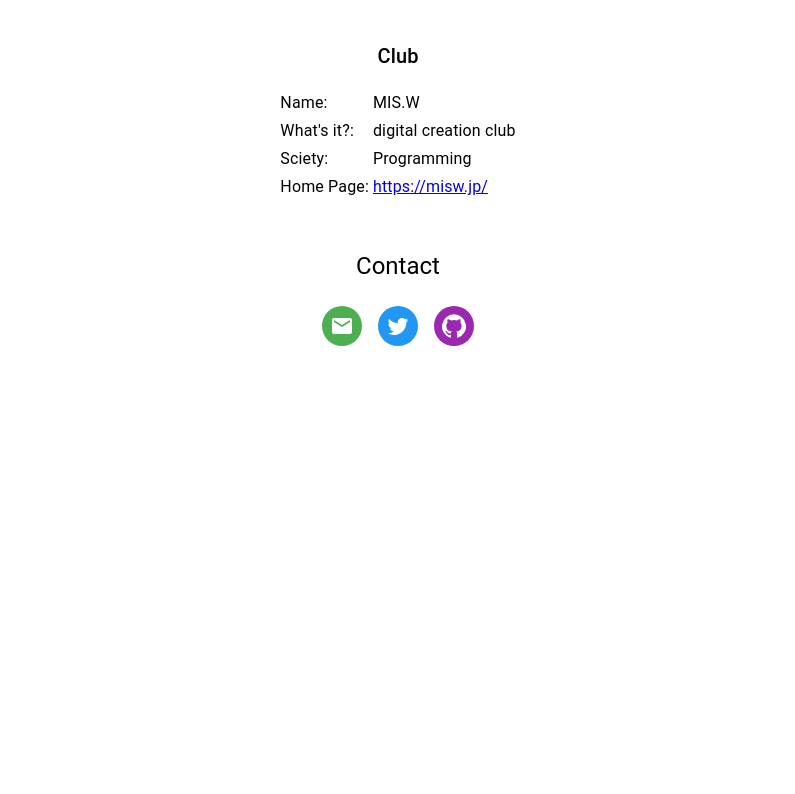
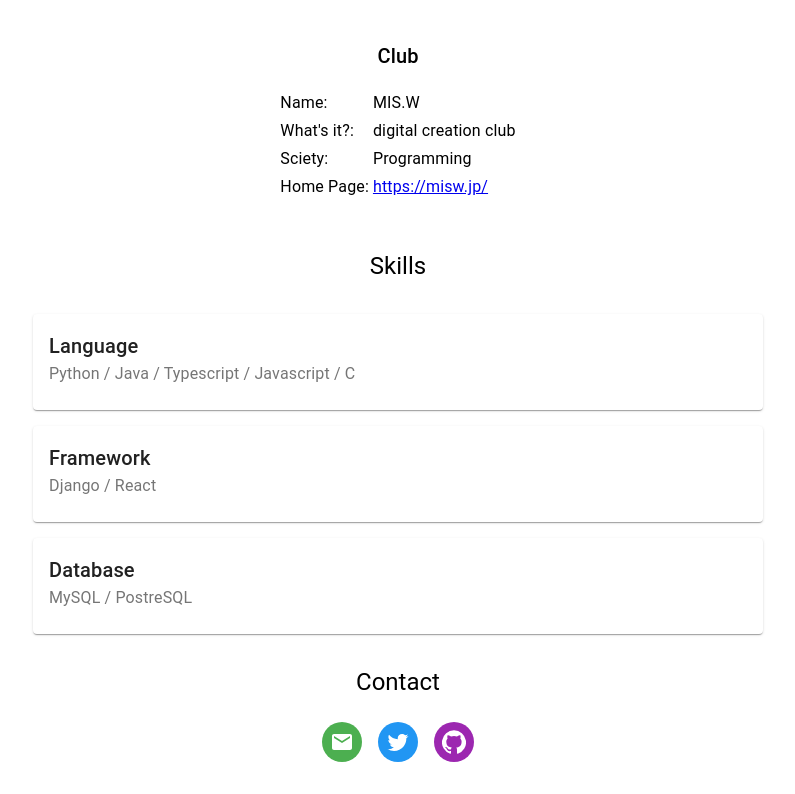
Before and after one commit to ITK13201/ITK13201.github.io, a React (Create React App) app: page / in a window 1280 px wide. Shown: the part 666-1460 px from the top of the page, without its empty margins (242-1037 px from the left). Before the commit the page ends 1044 px from the top, so only its background shows below. Built offline with nearby package versions, Linux system fonts and the light colour scheme.

Commit message:
add: Skills column

```diff
--- a/src/App.tsx
+++ b/src/App.tsx
@@ -3,6 +3,7 @@ import React from 'react'
 import Navbar from './components/Navbar'
 import MyAvatar from './components/Myavatar'
 import About from './components/About'
+import Skills from './components/Skills'
 import Contact from './components/Contact'
 import './App.scss'
 
@@ -15,6 +16,8 @@ const App: React.FC = () => {
       <MyAvatar />
       {/* About */}
       <About />
+      {/* Skills */}
+      <Skills />
       {/* Contact */}
       <Contact />
     </>
--- /dev/null
+++ b/src/components/Skills.tsx
@@ -0,0 +1,57 @@
+import React from 'react'
+import {
+  Box,
+  makeStyles,
+  Card,
+  CardContent,
+  Typography,
+} from '@material-ui/core'
+
+const useStyles = makeStyles({
+  root: {
+    width: 730,
+    maxWidth: '100%',
+  },
+})
+
+const Skills: React.FC = () => {
+  const classes = useStyles()
+
+  return (
+    <>
+      <Box p={2}>
+        <Box display="flex" justifyContent="center" p={1}>
+          <Typography variant="h5">Skills</Typography>
+        </Box>
+      </Box>
+      <Box display="flex" justifyContent="center" p={1}>
+        <Card className={classes.root}>
+          <CardContent>
+            <Typography variant="h6">Language</Typography>
+            <Typography color="textSecondary">
+              Python / Java / Typescript / Javascript / C
+            </Typography>
+          </CardContent>
+        </Card>
+      </Box>
+      <Box display="flex" justifyContent="center" p={1}>
+        <Card className={classes.root}>
+          <CardContent>
+            <Typography variant="h6">Framework</Typography>
+            <Typography color="textSecondary">Django / React</Typography>
+          </CardContent>
+        </Card>
+      </Box>
+      <Box display="flex" justifyContent="center" p={1}>
+        <Card className={classes.root}>
+          <CardContent>
+            <Typography variant="h6">Database</Typography>
+            <Typography color="textSecondary">MySQL / PostreSQL</Typography>
+          </CardContent>
+        </Card>
+      </Box>
+    </>
+  )
+}
+
+export default Skills
```
